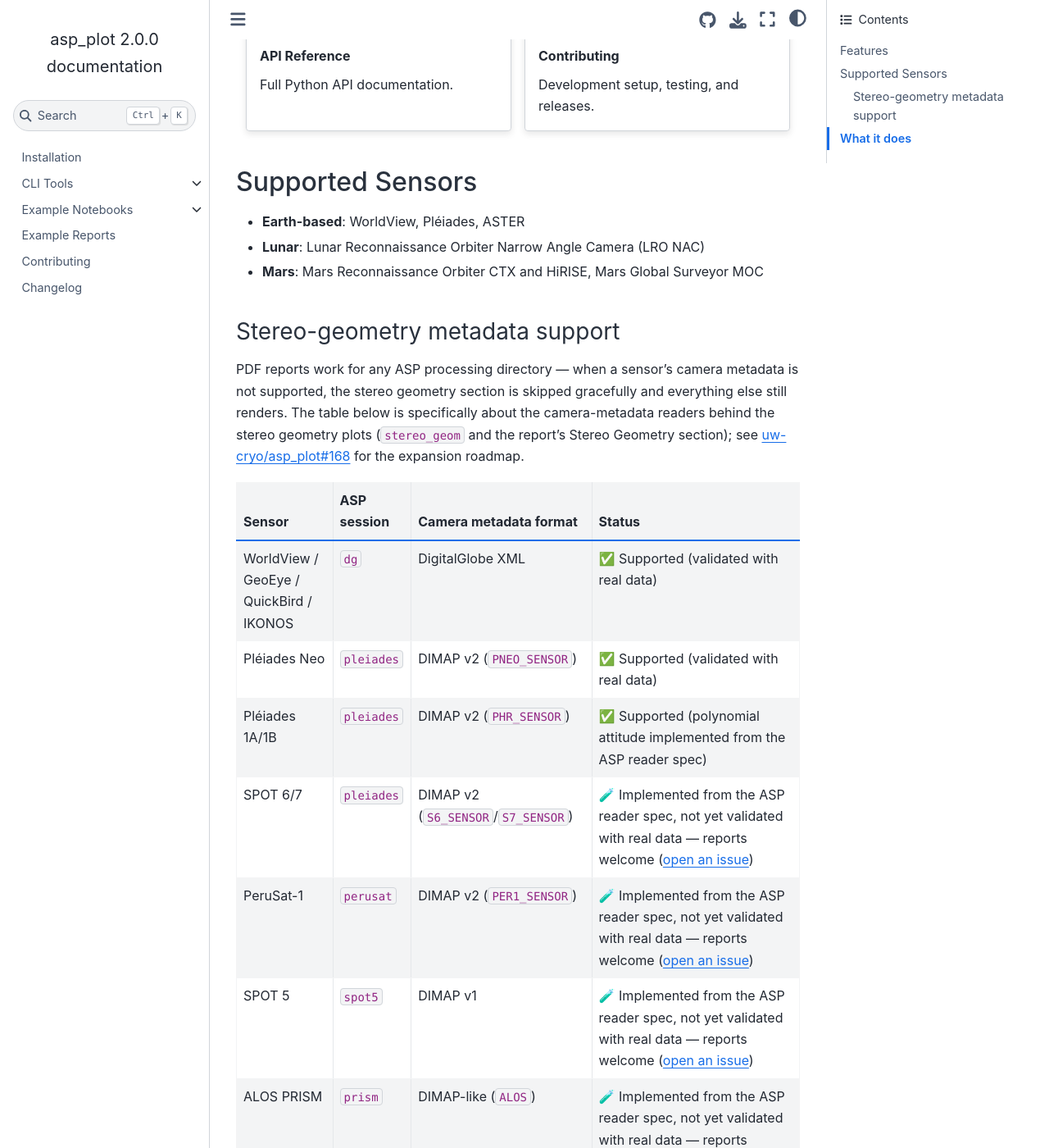
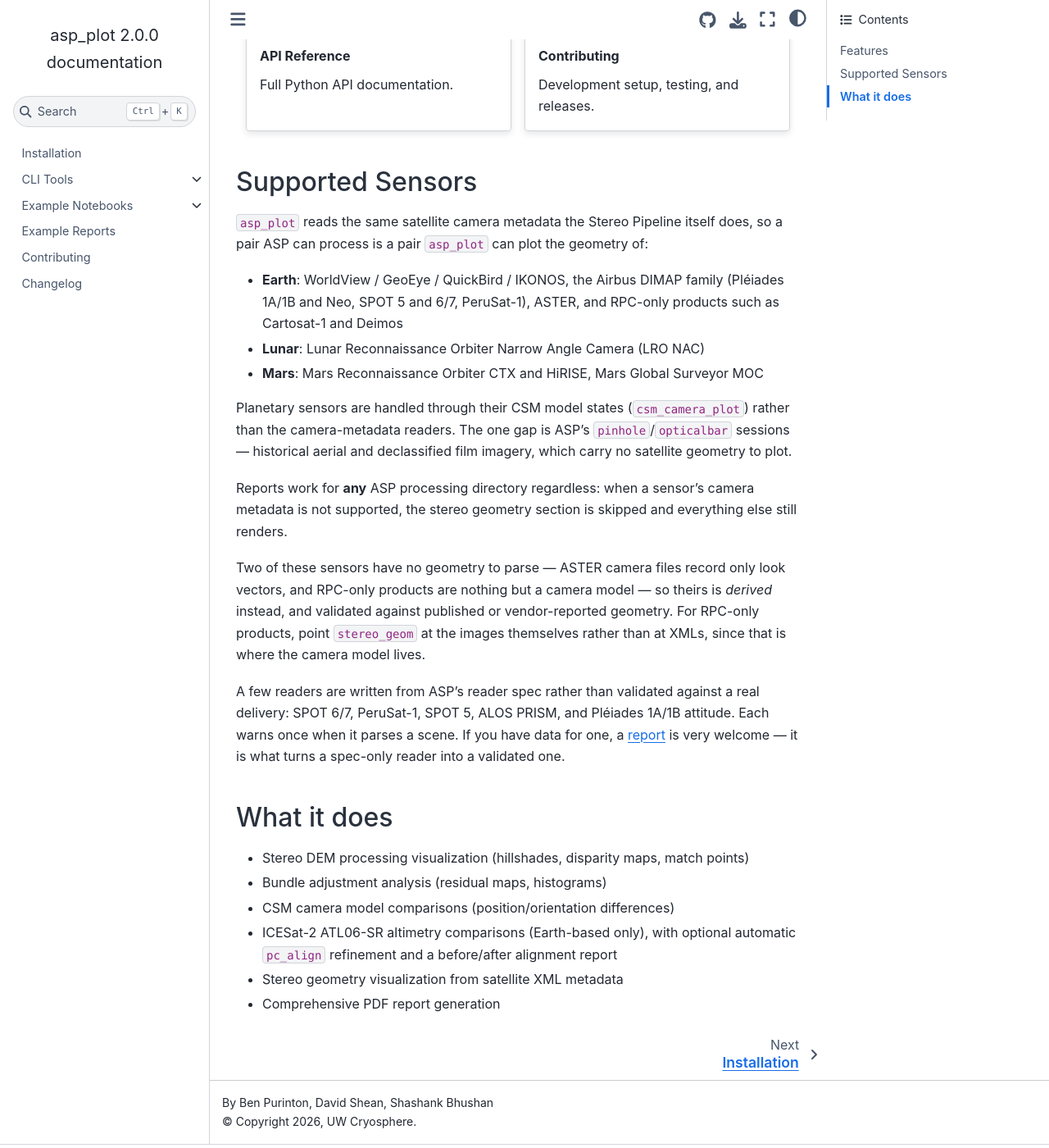
Before and after one commit to uw-cryo/asp_plot, a Sphinx documentation site: the page built from docs/index.md, in a window 1280 px wide and 1400 px high, scrolled down 685 px. Shown: the whole window at 82% size. Built offline with Sphinx 7.4.7 and the Sphinx Book theme 1.1.4, drawn with Linux system fonts in a browser that asks for light colours; pages that are not in the unit, such as notebooks, are missing from menus; some of the changed text lies outside the part shown.

Commit message:
Replace the sensor support matrix with a short prose section (#177)
The per-sensor table had grown to ten rows of ASP session names and camera
metadata formats -- reference material for someone writing a reader, not for
someone deciding whether the package will work on their data. The answer to
that question is short: asp_plot reads the same satellite camera metadata ASP
does.

Supported Sensors now says that, names a few sensors per body, and keeps the
three things a table row was actually carrying: reports render for any ASP
directory whether or not its geometry is supported, RPC-only products want
stereo_geom pointed at the images, and five readers are spec-only until
someone sends real data. The format-level detail lives in ARCHITECTURE.md,
which is where a reader author is already looking.

Drops the emoji status markers from ARCHITECTURE.md's prose too, since the
matrix they referred to is gone.

```diff
--- a/docs/index.md
+++ b/docs/index.md
@@ -60,62 +60,35 @@ Development setup, testing, and releases.
 
 ## Supported Sensors
 
-- **Earth-based**: WorldView, Pléiades, ASTER
+`asp_plot` reads the same satellite camera metadata the Stereo Pipeline itself
+does, so a pair ASP can process is a pair `asp_plot` can plot the geometry of:
+
+- **Earth**: WorldView / GeoEye / QuickBird / IKONOS, the Airbus DIMAP family
+  (Pléiades 1A/1B and Neo, SPOT 5 and 6/7, PeruSat-1), ASTER, and RPC-only
+  products such as Cartosat-1 and Deimos
 - **Lunar**: Lunar Reconnaissance Orbiter Narrow Angle Camera (LRO NAC)
 - **Mars**: Mars Reconnaissance Orbiter CTX and HiRISE, Mars Global Surveyor MOC
 
-### Stereo-geometry metadata support
+Planetary sensors are handled through their CSM model states
+(`csm_camera_plot`) rather than the camera-metadata readers. The one gap is
+ASP's `pinhole`/`opticalbar` sessions — historical aerial and declassified film
+imagery, which carry no satellite geometry to plot.
 
-PDF reports work for any ASP processing directory — when a sensor's camera
-metadata is not supported, the stereo geometry section is skipped gracefully
-and everything else still renders. The table below is specifically about the
-camera-metadata readers behind the stereo geometry plots (`stereo_geom` and
-the report's Stereo Geometry section); see
-[uw-cryo/asp_plot#168](https://github.com/uw-cryo/asp_plot/issues/168) for the
-expansion roadmap.
+Reports work for **any** ASP processing directory regardless: when a sensor's
+camera metadata is not supported, the stereo geometry section is skipped and
+everything else still renders.
 
-| Sensor | ASP session | Camera metadata format | Status |
-|---|---|---|---|
-| WorldView / GeoEye / QuickBird / IKONOS | `dg` | DigitalGlobe XML | ✅ Supported (validated with real data) |
-| Pléiades Neo | `pleiades` | DIMAP v2 (`PNEO_SENSOR`) | ✅ Supported (validated with real data) |
-| Pléiades 1A/1B | `pleiades` | DIMAP v2 (`PHR_SENSOR`) | ✅ Supported (polynomial attitude implemented from the ASP reader spec) |
-| SPOT 6/7 | `pleiades` | DIMAP v2 (`S6_SENSOR`/`S7_SENSOR`) | 🧪 Implemented from the ASP reader spec, not yet validated with real data — reports welcome ([open an issue](https://github.com/uw-cryo/asp_plot/issues/new)) |
-| PeruSat-1 | `perusat` | DIMAP v2 (`PER1_SENSOR`) | 🧪 Implemented from the ASP reader spec, not yet validated with real data — reports welcome ([open an issue](https://github.com/uw-cryo/asp_plot/issues/new)) |
-| SPOT 5 | `spot5` | DIMAP v1 | 🧪 Implemented from the ASP reader spec, not yet validated with real data — reports welcome ([open an issue](https://github.com/uw-cryo/asp_plot/issues/new)) |
-| ALOS PRISM | `prism` | DIMAP-like (`ALOS`) | 🧪 Implemented from the ASP reader spec, not yet validated with real data — reports welcome ([open an issue](https://github.com/uw-cryo/asp_plot/issues/new)) |
-| ASTER | `aster` | `gen_aster` XML | ✅ Supported (geometry derived from look vectors; no attitude, sun angles, or timestamps exist) |
-| Cartosat-1, Deimos, and other RPC-only products | `rpc` | RPC coefficients in the image or a `*_RPC.TXT` sidecar | ✅ Supported (geometry derived from the RPCs and validated against vendor-reported view angles, GSD and footprints; no timestamps, attitude, sun angles, or along/across-track split exist) |
-| Planetary (LRO NAC, CTX, HiRISE, MOC, ...) | `csm` / ISIS | CSM model state (JSON) | Handled by the CSM camera modules (`csm_camera_plot`), not the sensor readers |
+Two of these sensors have no geometry to parse — ASTER camera files record only
+look vectors, and RPC-only products are nothing but a camera model — so theirs
+is *derived* instead, and validated against published or vendor-reported
+geometry. For RPC-only products, point `stereo_geom` at the images themselves
+rather than at XMLs, since that is where the camera model lives.
 
-Sensors report attitude either as quaternions (WorldView, DIMAP v2), as
-roll/pitch/yaw angles (DIMAP v1), or not at all (ASTER). For the first group the
-orientation plot shows roll/pitch/yaw computed relative to the orbital frame;
-for the second it shows the vendor's angles as delivered, and the panel title
-names the frame they are defined in — SPOT 5's are in the SPOT Geometry
-Handbook navigation frame, which is *not* the same axis convention as the
-computed ones. DIMAP v1 also reports no satellite azimuth, so the skyplot and
-the pair convergence angle are unavailable for SPOT 5 and ALOS PRISM.
-
-Two readers *derive* their geometry instead of parsing it. ASTER's `gen_aster`
-camera files record only satellite positions and per-pixel look vectors, so the
-footprint, view angles and ground sample distance are computed by intersecting
-those look rays with the WGS84 ellipsoid. That gives a full skyplot and
-convergence angle (the derivation reproduces ASTER's published 27.6° backward
-pointing and ~0.6 base-to-height ratio), but no attitude panel, no sun angles,
-and no timestamps — the acquisition date is recovered from a neighbouring
-`AST_L1A_*` granule name when one is present, and is then shared by both bands
-of the pair.
-
-RPC-only products go one step further: there is no camera *file* at all, only
-rational polynomial coefficients inside the image (or a `*_RPC.TXT` sidecar,
-including Cartosat-1's `*_RPC_ORG.TXT` variant). Projecting a pixel to the
-ground at two heights traces its look ray, which yields the footprint, satellite
-azimuth/elevation, and — by intersecting the look rays from opposite ends of an
-image line — the satellite position and off-nadir angle. Point `stereo_geom` at
-the images themselves rather than at XMLs. Attitude, timestamps (unless the
-image header records one), sun angles and the along/across-track split of the
-off-nadir angle do not exist for these products and are reported as not
-provided.
+A few readers are written from ASP's reader spec rather than validated against a
+real delivery: SPOT 6/7, PeruSat-1, SPOT 5, ALOS PRISM, and Pléiades 1A/1B
+attitude. Each warns once when it parses a scene. If you have data for one, a
+[report](https://github.com/uw-cryo/asp_plot/issues/new) is very welcome — it is
+what turns a spec-only reader into a validated one.
 
 ## What it does
 
```
Also changed, not shown: ARCHITECTURE.md (+3 -3 lines).
